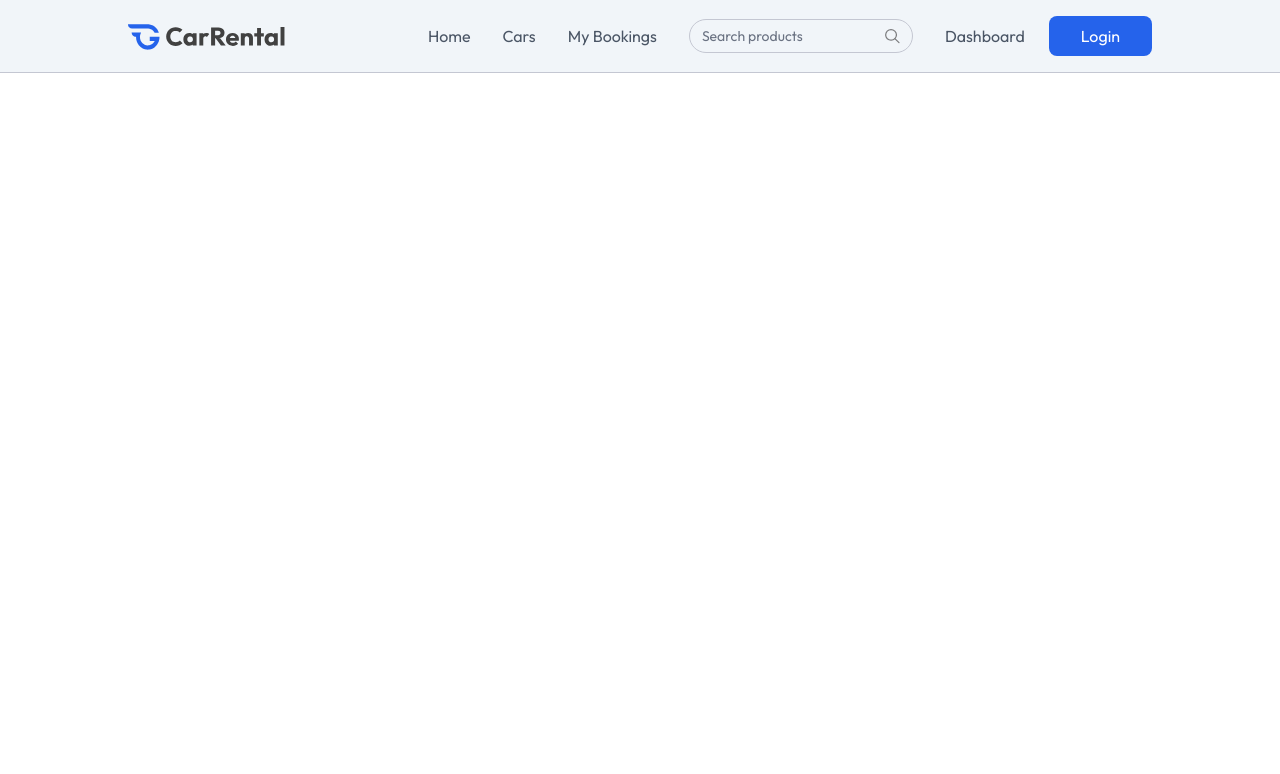
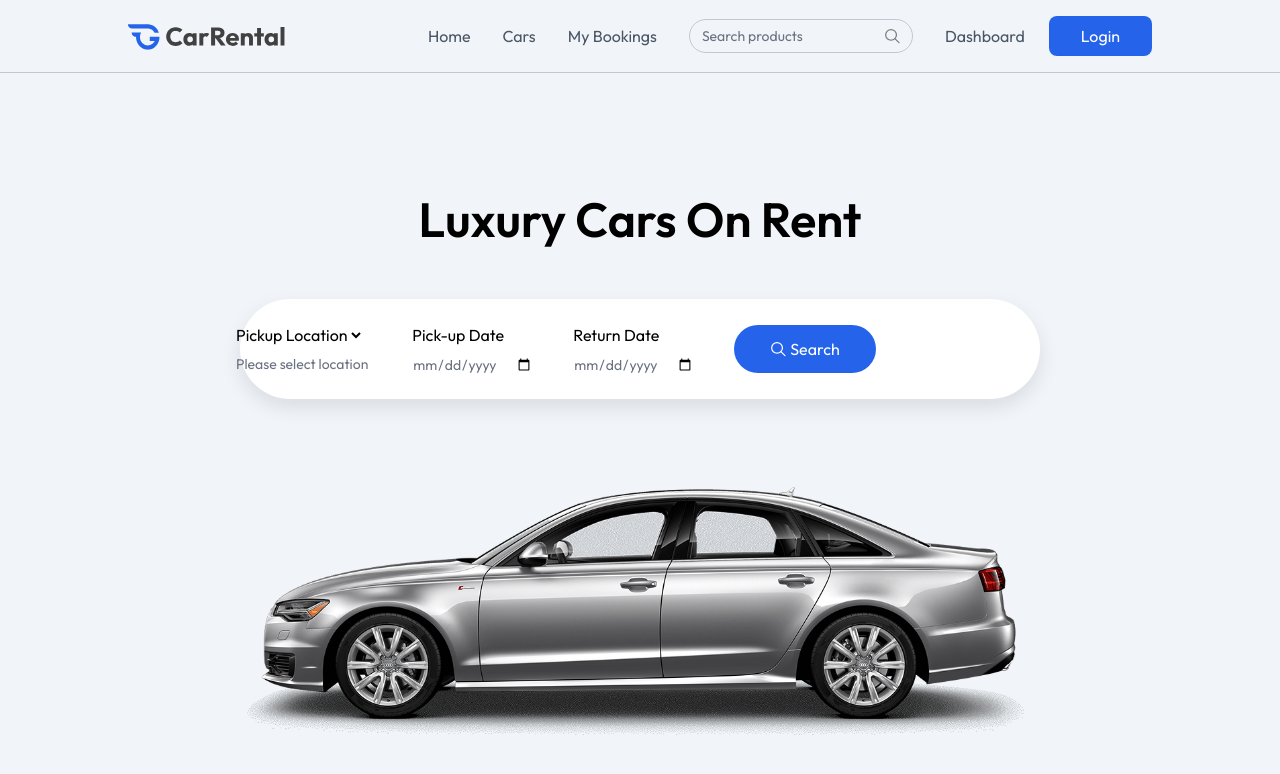
Before and after one commit to rashimarasangi/CarRental, a React (Vite) app: page / in a window 1280 px wide. Shown: the top 774 px of the page. Built offline with nearby package versions, Linux system fonts and the light colour scheme.

Commit message:
hero section is added

```diff
--- a/src/App.jsx
+++ b/src/App.jsx
@@ -1,11 +1,30 @@
 import React from 'react'
 import Navbar from './components/Navbar'
+import { useState } from 'react'
+import { Route, Routes, useLocation } from 'react-router-dom'
+import Cars from './pages/Cars'
+import MyBookings from './pages/MyBookings'
+import Home from './pages/Home'
+import CarDetails from './pages/CarDetails'
 
 const App = () => {
+
+
+  const [showLogin,setShowLogin]= useState(false)
+  const isOwnberPath = useLocation().pathname.startsWith('/owner')
   return (
-    <div>
-     <Navbar/>
-    </div>
+    <>
+     {!isOwnberPath && <Navbar setShowLogin={setShowLogin}/>}
+     <Routes>
+      <Route path ='/' element={<Home/>}/>
+       <Route path ='/car-details/:id' element={<CarDetails/>}/>
+        <Route path ='/cars' element={<Cars/>}/>
+         <Route path ='/my-bookings' element={<MyBookings/>}/>
+     </Routes>
+
+
+
+    </>
   )
 }
 
--- /dev/null
+++ b/src/components/Hero.jsx
@@ -0,0 +1,38 @@
+import React from 'react'
+import { assets, cityList } from '../assets/assets'
+import { useState } from 'react'
+
+const Hero = () => {
+
+    const [pickupLocation, setPickupLocation] = useState('')
+  return (
+    <div className='h-screen flex flex-col items-center justify-center gap-14 bg-light text-center'>
+      <h1 className='text-4xl md:text-5xl font-semibold'>Luxury Cars On Rent</h1>
+      <form className='flex flex-col md:flex-row items-start md:items-center justify-between p-6 rounded-lg md:rounded-full w-full max-w-80 md:max-w-200 bg-white shadow-[0px_8px_20px_rgba(0,0,0,0.1)]'>
+        <div className='flex flex-col md:flex-row items-start md:items-center gap-10 min-md:-ml-8'>
+           <div className='flex flex-col items-start gap-2'>
+            <select required value ={pickupLocation} onChange={(e)=> setPickupLocation(e.target.value)} >
+                <option value="">Pickup Location</option>
+                {cityList.map((city)=> <option key={city} value={city}>{city}</option>)}
+            </select>
+            <p className='px-1 text-sm text-gray-500'>{pickupLocation  ? pickupLocation : 'Please select location'}</p>
+           </div>
+           <div className='flex flex-col items-start gap-2'>
+            <label htmlFor='pickup-date'>Pick-up Date</label>
+            <input type="date"  id="pickup-date" min={new Date().toISOString().split('T')[0]} className='text-sm text-gray-500' required/>
+           </div>
+           <div className='flex flex-col items-start gap-2'>
+            <label htmlFor='retun-date'>Return Date</label>
+            <input type="date"  id="return-date" className='text-sm text-gray-500' required/>
+           </div>
+           <button className='flex items-center gap-1 px-9 py-3 bg-primary hover:bg-primary-dull  text-white rounded-full max-sm:mt-4 justify-center cursor-pointer'>
+            <img src={assets.search_icon} alt="search" className='brightness-300'/>
+            Search</button>
+        </div>
+      </form>
+      <img src={assets.main_car} alt="car" className='max-h-74' />
+    </div>
+  )
+}
+
+export default Hero
--- /dev/null
+++ b/src/pages/CarDetails.jsx
@@ -0,0 +1,11 @@
+import React from 'react'
+
+const CarDetails = () => {
+  return (
+    <div>
+
+    </div>
+  )
+}
+
+export default CarDetails
--- /dev/null
+++ b/src/pages/Cars.jsx
@@ -0,0 +1,11 @@
+import React from 'react'
+
+const Cars = () => {
+  return (
+    <div>
+
+    </div>
+  )
+}
+
+export default Cars
--- /dev/null
+++ b/src/pages/Home.jsx
@@ -0,0 +1,12 @@
+import React from 'react'
+import Hero from '../components/Hero'
+
+const Home = () => {
+  return (
+    <>
+     <Hero/>
+    </>
+  )
+}
+
+export default Home
--- /dev/null
+++ b/src/pages/MyBookings.jsx
@@ -0,0 +1,11 @@
+import React from 'react'
+
+const MyBookings = () => {
+  return (
+    <div>
+
+    </div>
+  )
+}
+
+export default MyBookings
```
